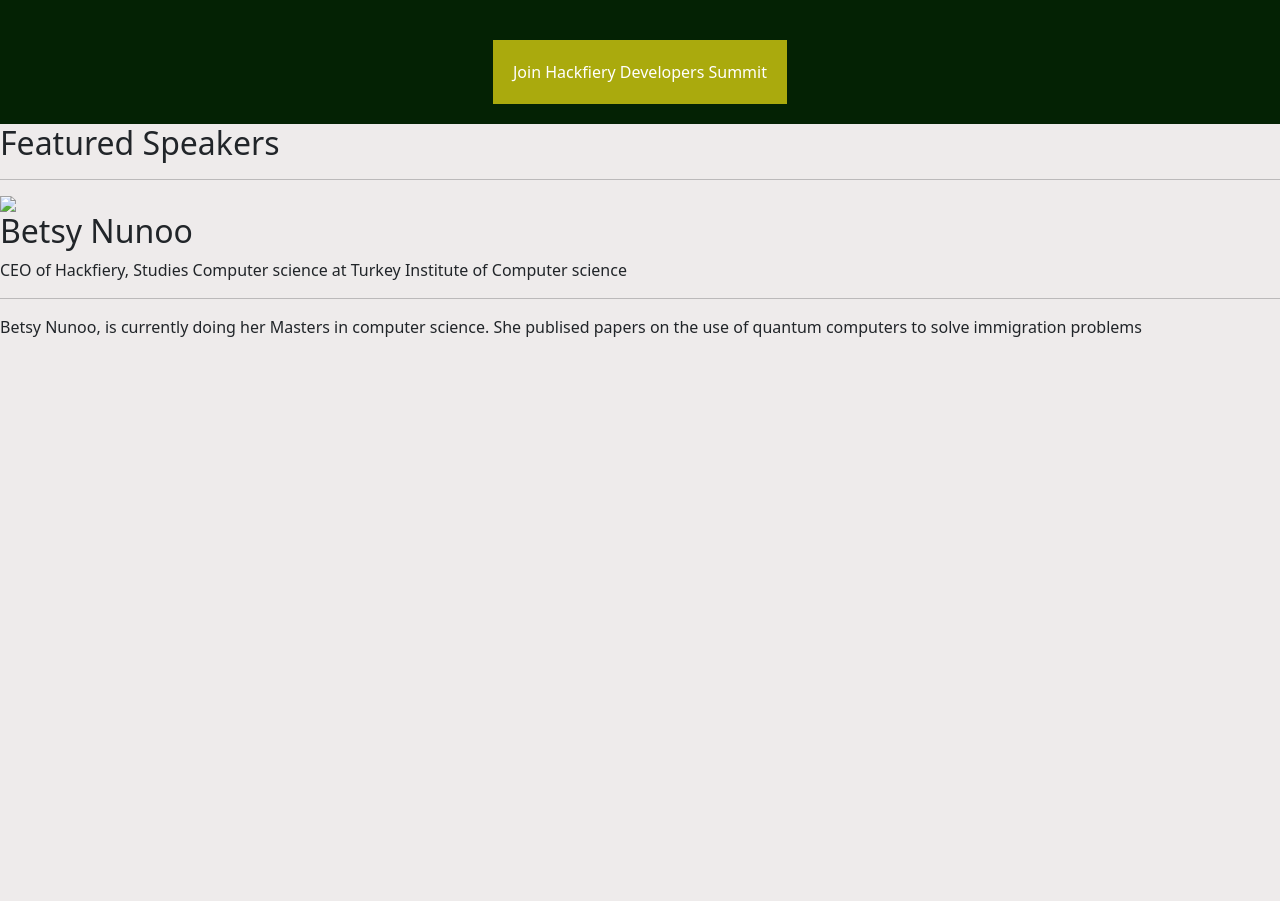
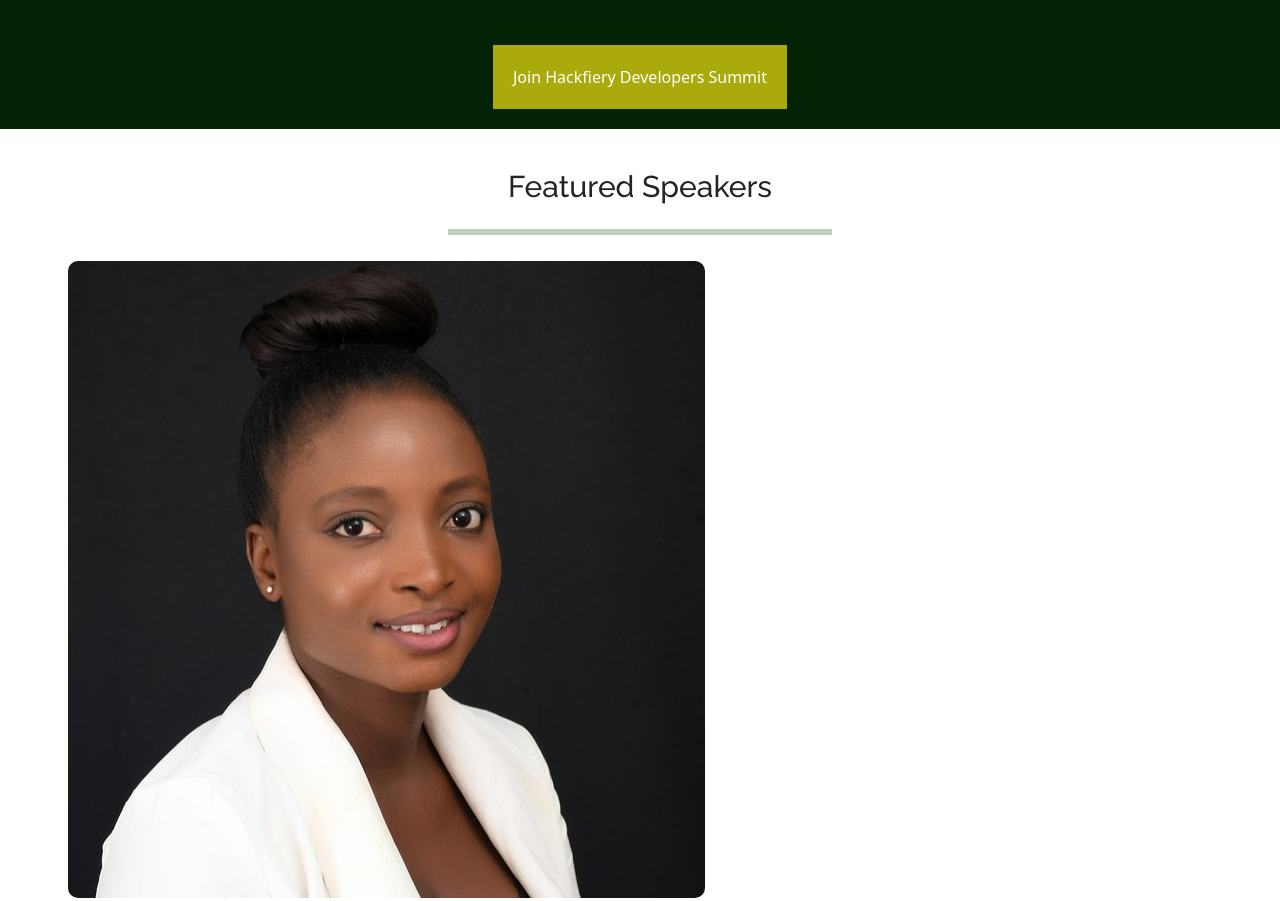
Before and after one commit to Amedzro-Elikplim/Hacfiery-Developers, a website: page index.html in a window 1280 px wide. Shown: the part 1260-2161 px from the top of the page. Before the commit the page ends 1615 px from the top, so only its background shows below. Drawn offline with nearby package versions, Linux system fonts and the light colour scheme.

Commit message:
Add style to speaker section

```diff
--- a/styles.css
+++ b/styles.css
@@ -2,10 +2,6 @@
     box-sizing: border-box;
     margin: 0;
     padding: 0;
-}
-
-body {
-    background-color: rgb(238, 235, 235);
 }
 
 .logo {
@@ -32,11 +28,11 @@
     box-shadow: 1px 1px 5px rgb(243, 145, 109);
 }
 
+
 .headline {
     font-family: Raleway, sans-serif;
     padding: 10px;
     margin: 60px 0px;
-    /* min-height: 30vh; */
 }
 
 .headline h1 {
@@ -52,7 +48,7 @@
 .message {
     font-size: 22px;
     border: 7px solid white;
-    background-color: rgb(218, 214, 214);
+    background-color: rgb(236, 235, 235);
     padding: 5px;
     font-weight: 500;
 }
@@ -84,9 +80,9 @@
     font-size: 30px;
 }
 
-.line {
+.programs-line {
     width: 30vw;
-    border: 3px solid rgb(228, 243, 21);
+    border: 3px solid rgb(243, 102, 21);
     text-align: center;
 }
 
@@ -101,7 +97,6 @@
     margin-bottom: 10px;
     justify-content: space-evenly;
     align-items: center;
-
 }
 
 .program-card > * {
@@ -115,6 +110,62 @@
     margin-bottom: 20px;
     background-color: rgb(170, 170, 13);
     color: white;
+}
+
+.speakers {
+    display: flex;
+    flex-direction: column;
+    align-items: center;
+    justify-content: center;
+}
+
+.speakers-section-title {
+    margin-top: 40px;
+    font-family: Raleway, sans-serif;
+    font-size: 30px;
+}
+
+.speakers-line {
+    width: 30vw;
+    border: 3px solid rgba(19, 56, 2, 0.993);
+    text-align: center;
+}
+
+.speakers-card {
+  padding: 10px;
+}
+
+.speaker-image {
+    border-radius: 10px;
+    margin-bottom: 20px;
+}
+
+.speaker-card-text-content {
+    text-align: center;
+    font-family: Raleway, sans-serif;
+}
+
+.speaker-name {
+    font-size: 30px;
+    color: rgb(37, 48, 37);
+    font-weight: 600;
+}
+
+.speaker-profession {
+    color: rgb(38, 126, 28);
+    font-weight: 700;
+    font-size: 18px;
+}
+
+.speaker-content-line {
+    width: 30vw;
+    border: 3px solid rgba(19, 56, 2, 0.993);
+    margin-right: auto;
+    margin-left: auto;
+}
+
+.about-speaker {
+    font-weight: 600;
 }
 
 @media screen and (max-width:500px ) {
```
Also changed, not shown: assets/images/betsy.jfif (added).
